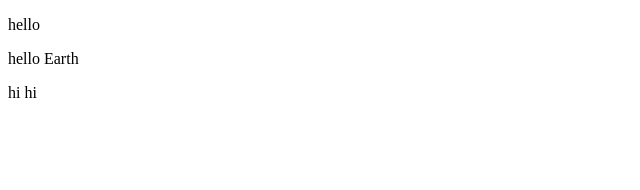
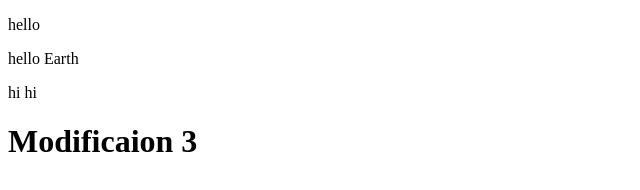
Before and after one commit to MarwaGitHu/testgit, a plain HTML site: page index.html in a window 1280 px wide. Shown: the whole page, without its empty margins (0-640 px from the left). Drawn offline with Linux system fonts and the light colour scheme.

Commit message:
troisieme message

```diff
--- a/index.html
+++ b/index.html
@@ -9,5 +9,6 @@
     <p>hello</p>
     <p>hello Earth</p>
     <p>hi hi</p>
+    <h1>Modificaion 3</h1>
 </body>
 </html>
```
